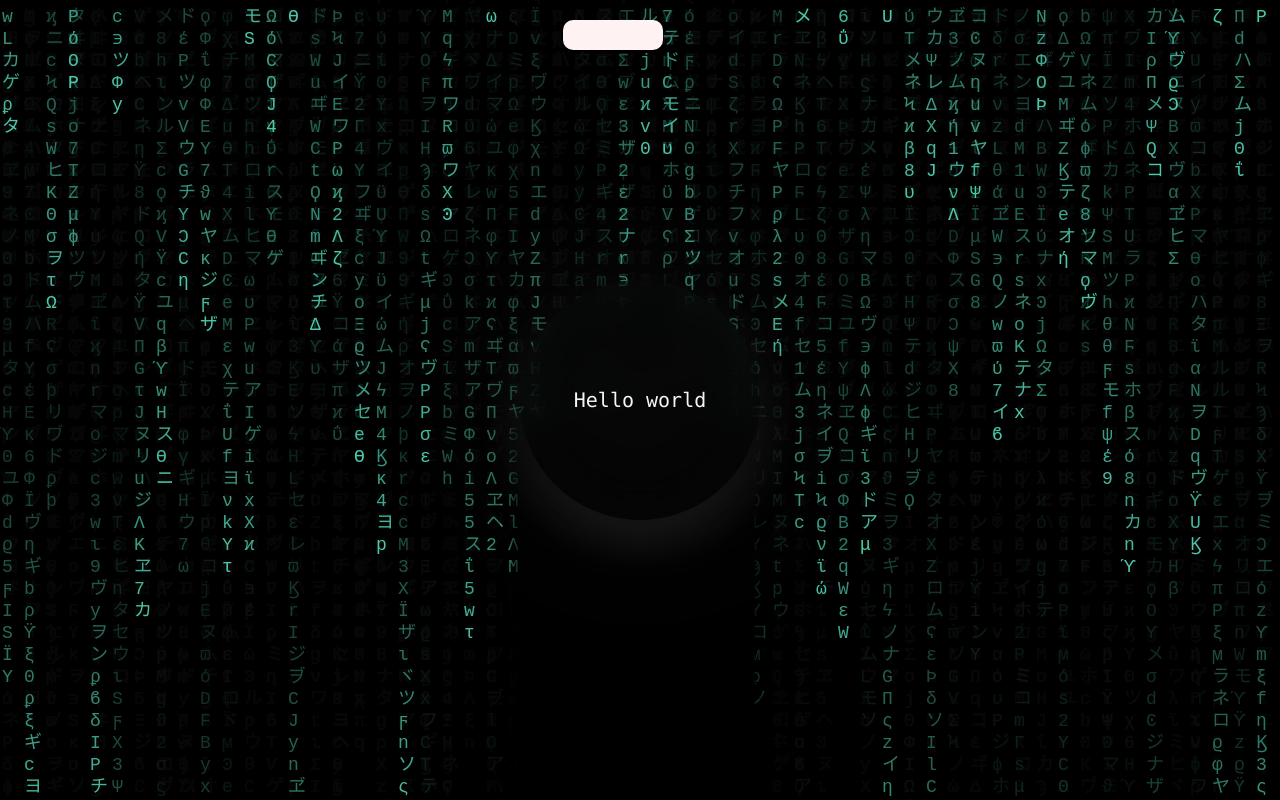
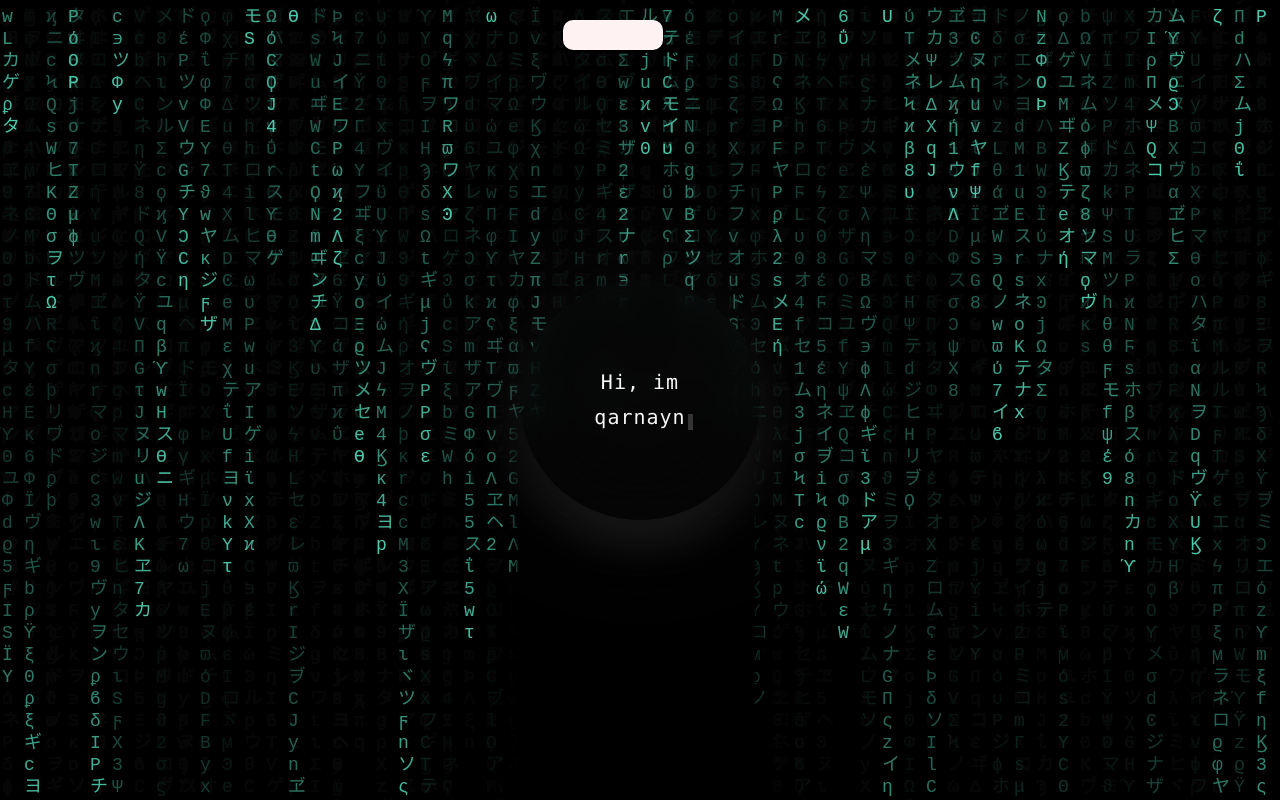
Before and after one commit to qarnayn-dev/qarnayn_portfolio, a Next.js app: page /devpage in a window 1280 px wide. Built offline with nearby package versions, Linux system fonts and the light colour scheme.

Commit message:
ADD - typing effect initial

```diff
--- /dev/null
+++ b/components/TypingEffect.tsx
@@ -0,0 +1,49 @@
+import { useState, useEffect } from "react";
+import { useSpring, easings, animated, useTransition} from "react-spring";
+
+export const TypingEffect = () => {
+    const [isAnimate, setIsAnimate] = useState(false);
+    const sentence: string = "Hi, im qarnayn";
+    const currentArray: string[] = sentence.split('');
+
+    useEffect(() => {
+        if (!isAnimate) {
+        const timeOut = setTimeout(() => { setIsAnimate(true) }, 3000);
+        return () => clearTimeout(timeOut);
+        }
+    }, []);
+
+    const cursorSpring = useSpring({
+        config: { duration: 800, easing: easings.easeInBack},
+        loop: {reset: true},
+        from: { opacity: 0 },
+        to: { opacity: 1 },
+        delay: 200,
+    });
+
+    const letterTransition = useTransition(isAnimate? currentArray : [], {
+        config: { duration: 500, easing: easings.easeInBack },
+        keys: currentArray.map((v,i)=>`${v}-${i}`),
+        from: { opacity: 0, width: '4px', height: '16px', background: 'white'},
+        enter: { opacity: 1, width: 'none', height: 'none', background: 'transparent'},
+        leave: { opacity: 0},
+        delay: 200,
+        trail: 300,
+    });
+
+    return (
+        <div className='flex items-center justify-center'>
+        <span className='font-mono tracking-wider relative '>
+            {letterTransition(({ opacity,width,height,background }, item, _, index) => (
+            <animated.span style={{ opacity: opacity,width:width,height:height,background:background }} className="float-none">
+                {item}
+                {
+                (index === currentArray.length - 1) &&
+                <animated.div style={cursorSpring} className='w-1 h-[16px] ml-[2px] bg-neutral-300 inline-block items-end absolute bottom-1'></animated.div>
+                }
+            </animated.span>
+            ))}
+        </span>
+        </div>
+    )
+}
--- a/pages/devpage.tsx
+++ b/pages/devpage.tsx
@@ -7,6 +7,9 @@ import { useScrollSnap } from '../components/useScrollSnap'
 import useWindowDimensions from '../components/useWindowDimensions'
 import { MatrixEffect } from '../components/MatrixEffect'
 import { BlackHole } from '../components/BlackHole'
+import { animated, easings, useSpring, useTransition } from 'react-spring'
+import { Transition } from '@headlessui/react'
+import { TypingEffect } from '../components/TypingEffect'
 
 
 const Devpage = () => {
@@ -23,16 +26,10 @@ const Devpage = () => {
     <>
       <DummyPage></DummyPage>
       <MatrixEffect></MatrixEffect>
-      <div className='z-10 inset-0 w-screen h-screen bg-transparent absolute top-0 right-0 flex flex-col items-center justify-center'>
-        {/* <div className='w-40 h-40 rounded-full bg-transparent filter backdrop-blur-xl flex flex-col justify-center items-center font-mono text-neutral-100 shadow-2xl shadow-neutral-700'>Hello world</div>
-        <div className='w-40 h-[50vh] absolute top-[50vh] -z-10 filter backdrop-blur-3xl bg-black shadow-black shadow-2xl'></div>
-        <div className='w-44 h-[50vh] absolute top-[50vh] -z-10 bg-transparent shadow-black shadow-lg blur-md flex'>
-          <span className='w-4 h-full bg-gradient-to-l from-black'></span>
-          <span className='w-full h-full bg-black'></span>
-          <span className='w-4 h-full bg-gradient-to-r from-black'></span>
-        </div> */}
-      </div>
-      <BlackHole>Hello world</BlackHole>
+      {/* <div className='w-40 h-40 z-50 inset-0 bg-white absolute top-[40%] left-[35%] flex items-center justify-center'>
+        <TypingEffect></TypingEffect>
+      </div> */}
+      <BlackHole><TypingEffect></TypingEffect></BlackHole>
     </>
   )
 }
```
